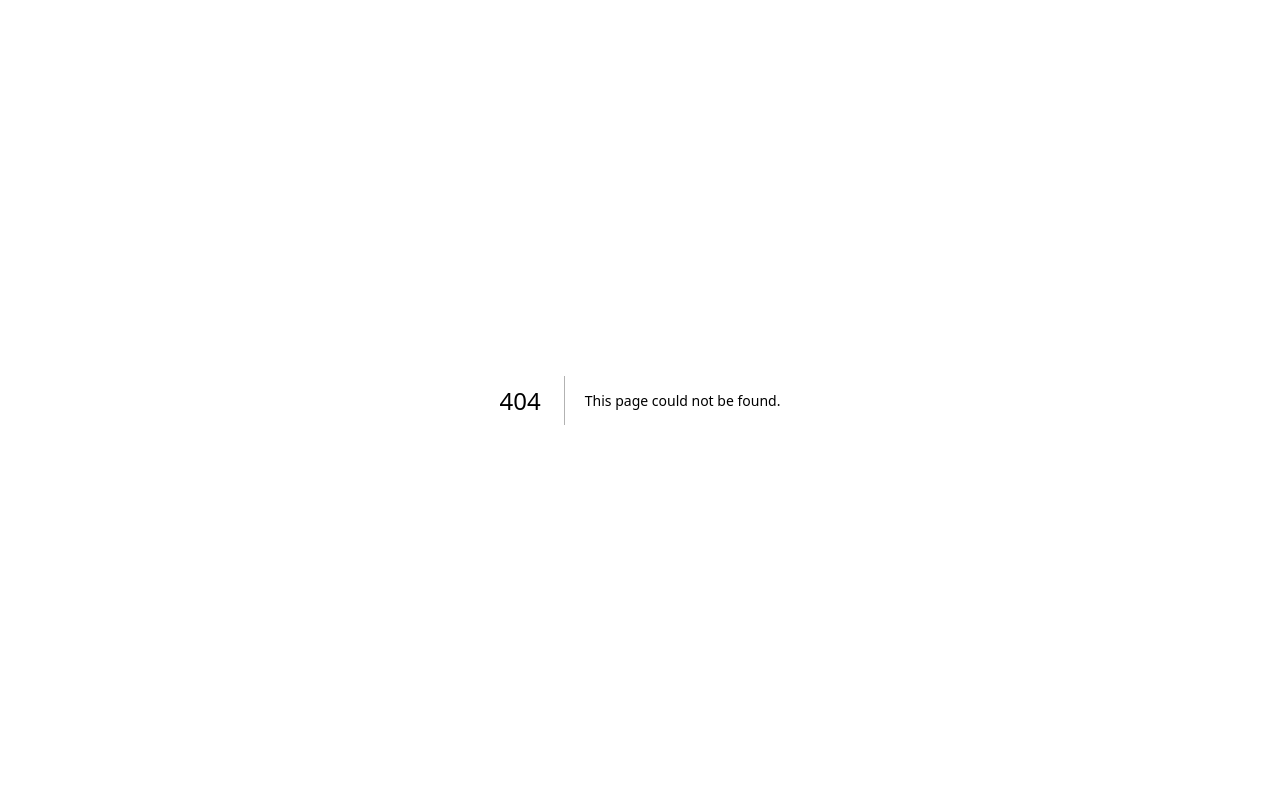
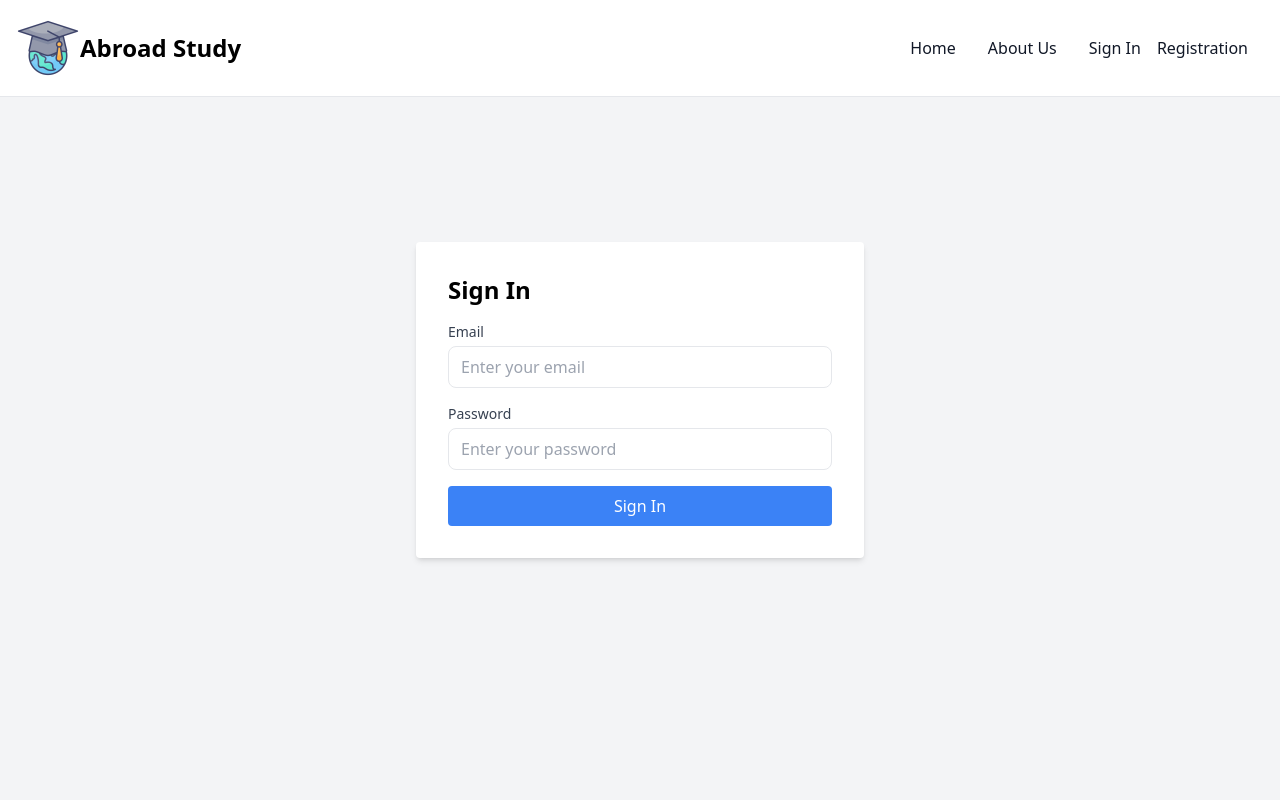
Before and after one commit to aftabrakinsad/Abroad_Study_Consulting_FT_FE, a Next.js app: page /signin in a window 1280 px wide. Before the commit this address had no page. Shown: the top 800 px of the page. Built offline with nearby package versions, Linux system fonts and the light colour scheme.

Commit message:
FT-FE-BackEnd

```diff
--- a/package.json
+++ b/package.json
@@ -9,6 +9,7 @@
     "lint": "next lint"
   },
   "dependencies": {
+    "axios": "^1.4.0",
     "next": "13.4.18",
     "react": "18.2.0",
     "react-dom": "18.2.0",
--- a/pages/component/layout.js
+++ b/pages/component/layout.js
@@ -1,9 +1,9 @@
-import Header from "./header"
-import Link from "next/link"
-import Image from 'next/image'
-export default function MyLayout(props)
-{
-    return(
+import Header from './header';
+import Link from 'next/link';
+import Image from 'next/image';
+
+export default function MyLayout(props) {
+  return (
     <>
       <Header title={props.title} />
       <nav className="fixed top-0 z-50 w-full bg-white border-b border-gray-200 dark:bg-gray-800 dark:border-gray-700">
@@ -13,18 +13,25 @@ export default function MyLayout(props)
             <span className="self-center text-2xl font-semibold whitespace-nowrap dark:text-white">Abroad Study</span>
           </Link>
           <div className="items-center justify-between hidden w-full md:flex md:w-auto md:order-1" id="navbar-sticky">
-                        <ul className="flex flex-col p-4 md:p-0 mt-4 font-medium border border-gray-100 rounded-lg bg-gray-50 md:flex-row md:space-x-8 md:mt-0 md:border-0 md:bg-white dark:bg-gray-800 md:dark:bg-gray-900 dark:border-gray-700">
+            <ul className="flex p-4 space-x-8">
               <li>
-                                <Link href="/" className="block py-2 pl-3 pr-4 text-gray-900 rounded hover:bg-gray-100 md:hover:bg-transparent md:hover:text-blue-700 md:p-0 md:dark:hover:text-blue-500 dark:text-white dark:hover:bg-gray-700 dark:hover:text-white md:dark:hover:bg-transparent dark:border-gray-700"> Home </Link>
+                <Link href="/" className="block py-2 px-3 text-gray-900 rounded hover:bg-gray-100 md:hover:bg-transparent md:hover:text-blue-700 md:p-0 md:dark:hover:text-blue-500 dark:text-white dark:hover:bg-gray-700 dark:hover:text-white md:dark:hover:bg-transparent dark:border-gray-700">Home</Link>
               </li>
               <li>
-                                <Link href="/about" className="block py-2 pl-3 pr-4 text-gray-900 rounded hover:bg-gray-100 md:hover:bg-transparent md:hover:text-blue-700 md:p-0 md:dark:hover:text-blue-500 dark:text-white dark:hover:bg-gray-700 dark:hover:text-white md:dark:hover:bg-transparent dark:border-gray-700"> About Us
-                                </Link>
+                <Link href="/about" className="block py-2 px-3 text-gray-900 rounded hover:bg-gray-100 md:hover:bg-transparent md:hover:text-blue-700 md:p-0 md:dark:hover:text-blue-500 dark:text-white dark:hover:bg-gray-700 dark:hover:text-white md:dark:hover:bg-transparent dark:border-gray-700">About Us</Link>
+              </li>
+            </ul>
+            <ul className="flex p-4 space-x-4">
+              <li>
+                <Link href="/signin" className="block py-2 px-3 text-gray-900 rounded hover:bg-gray-100 md:hover:bg-transparent md:hover:text-blue-700 md:p-0 md:dark:hover:text-blue-500 dark:text-white dark:hover:bg-gray-700 dark:hover:text-white md:dark:hover:bg-transparent dark:border-gray-700">Sign In</Link>
+              </li>
+              <li>
+                <Link href="/register" className="block py-2 px-3 text-gray-900 rounded hover:bg-gray-100 md:hover:bg-transparent md:hover:text-blue-700 md:p-0 md:dark:hover:text-blue-500 dark:text-white dark:hover:bg-gray-700 dark:hover:text-white md:dark:hover:bg-transparent dark:border-gray-700">Registration</Link>
               </li>
             </ul>
           </div>
         </div>
       </nav>
     </>
-    )
+  );
 }
--- a/pages/index.js
+++ b/pages/index.js
@@ -90,7 +90,7 @@ export default function Home() {
         </div>
       </div>
     </section>
-    <Footer />
+    <Footer/>
     </>
   );
 };
--- /dev/null
+++ b/pages/signin.js
@@ -0,0 +1,67 @@
+import { useState } from 'react';
+import axios from 'axios';
+import MyLayout from './component/layout';
+import { useRouter } from 'next/router';
+import Footer from './component/footer';
+
+export default function SignIn() {
+  const [email, setEmail] = useState('');
+  const [password, setPassword] = useState('');
+  const [error, setError] = useState('');
+  const router = useRouter();
+
+  const handleSubmit = async (event) => {
+    event.preventDefault();
+
+    try {
+      const response = await axios.post('http://localhost:3001/admin/signin', { email, password });
+      console.log('res: ' + response.data);
+
+      sessionStorage.setItem('email', response.data);
+      router.push('/admin/dashboard');
+    } catch (error) {
+      console.log('error22: ' + error.message);
+      setError('Invalid login');
+    }
+  };
+
+  return (
+    <>
+      <MyLayout title="Sign In" />
+      <div className="flex items-center justify-center h-screen bg-gray-100">
+        <div className="bg-white p-8 rounded shadow-md w-full max-w-md">
+          <h1 className="text-2xl font-semibold mb-4">Sign In</h1>
+          <form onSubmit={handleSubmit}>
+            <div className="mb-4">
+              <label className="block text-gray-700 text-sm font-medium mb-1">Email</label>
+              <input
+                type="email"
+                className="w-full px-3 py-2 border rounded-lg focus:ring focus:ring-blue-300"
+                placeholder="Enter your email"
+                value={email}
+                onChange={(e) => setEmail(e.target.value)}
+              />
+            </div>
+            <div className="mb-4">
+              <label className="block text-gray-700 text-sm font-medium mb-1">Password</label>
+              <input
+                type="password"
+                className="w-full px-3 py-2 border rounded-lg focus:ring focus:ring-blue-300"
+                placeholder="Enter your password"
+                value={password}
+                onChange={(e) => setPassword(e.target.value)}
+              />
+            </div>
+            <button
+              type="submit"
+              className="w-full bg-blue-500 text-white py-2 px-4 rounded hover:bg-blue-600 focus:ring focus:ring-blue-300">
+              Sign In
+            </button>
+          </form>
+          {error && <p className="text-red-500 mt-2">{error}</p>}
+        </div>
+      </div>
+      <Footer />
+    </>
+  );
+}
```
Also changed, not shown: pages/admin/dashboard.js (added), 1 other file (tests, documents, lock files or other folders). Lines whose indentation alone changed are shown as unchanged.
